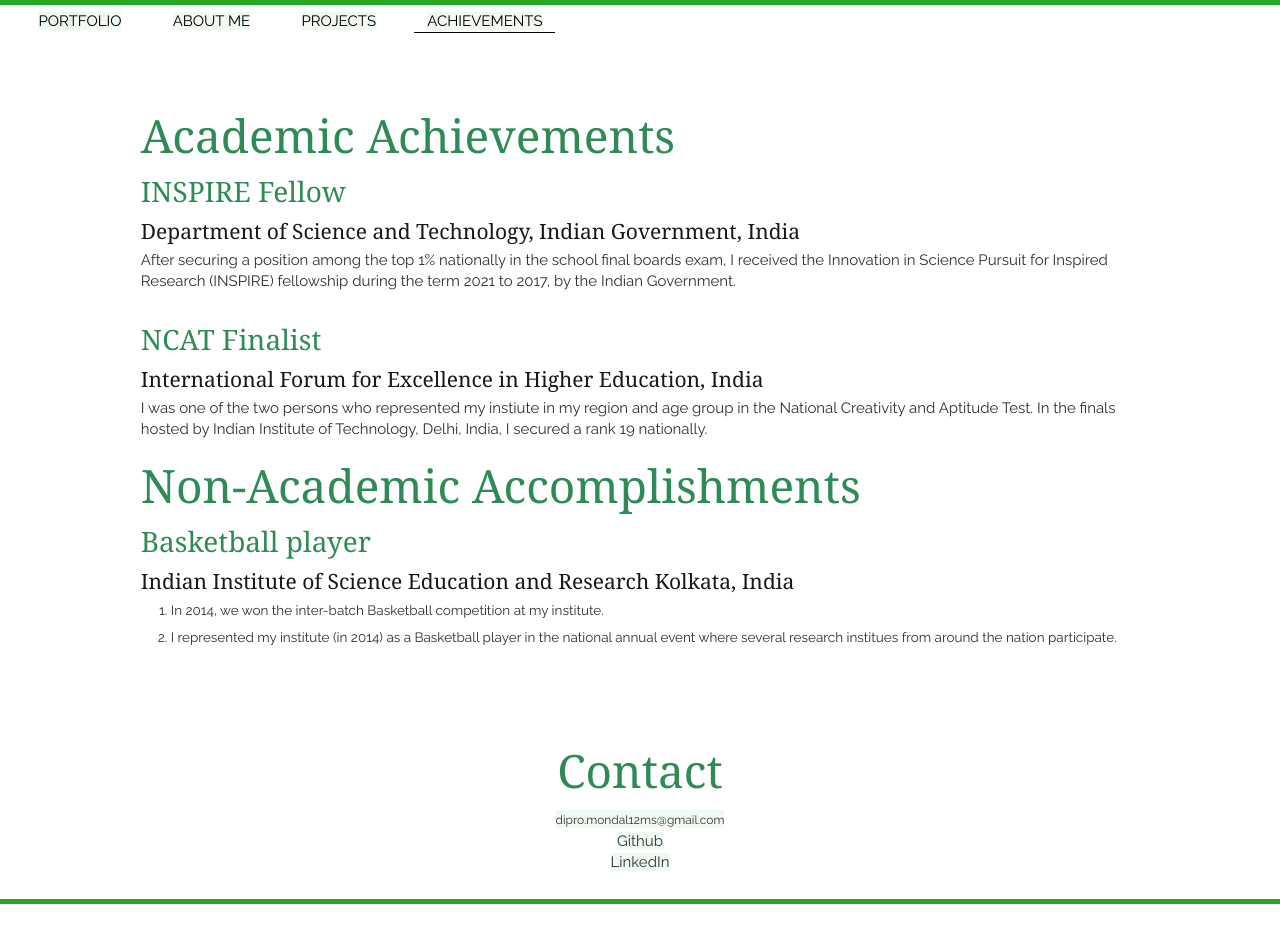
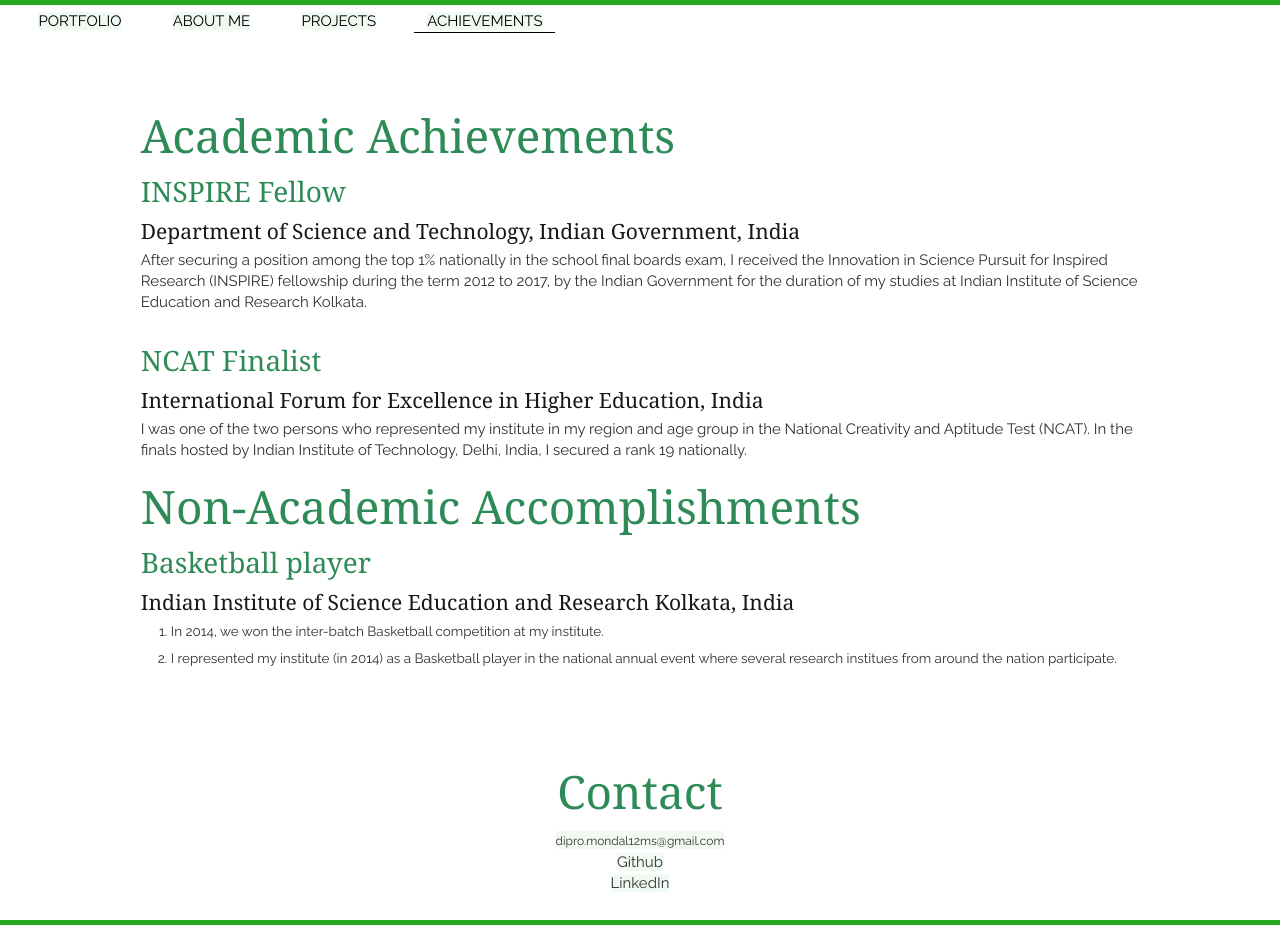
Before and after one commit to kuntala-c/kuntala-c.github.io, a Jekyll site: the page achievements.html, which Jekyll copies as it is, in a window 1280 px wide. Built offline with Jekyll 4.4.1, drawn with Linux system fonts in a browser that asks for light colours; before the commit the page ends 904 px from its top, so only the background shows below that.

Commit message:
Update v 0.02

```diff
--- a/achievements.html
+++ b/achievements.html
@@ -37,15 +37,15 @@
 								<li><h3>INSPIRE Fellow</h3>
 									<h4>Department of Science and Technology, Indian Government, India</h4>
 									<p class="hover_change_color"> After securing a position among the top 1% nationally in the school final boards exam, I received
-										the Innovation in Science Pursuit for Inspired Research (INSPIRE) fellowship during the term 2021 to
-										2017, by the Indian Government.
+										the Innovation in Science Pursuit for Inspired Research (INSPIRE) fellowship during the term 2012 to
+										2017, by the Indian Government for the duration of my studies at Indian Institute of Science Education and Research Kolkata.
 									</p>
 									<br/>
 
 								<li><h3>NCAT Finalist</h3>
 									<h4>International Forum for Excellence in Higher Education, India</h4>
-									<p class="hover_change_color"> I was one of the two persons who represented my instiute in my region and age group in the National
-									Creativity and Aptitude Test. In the finals	hosted by Indian Institute of Technology, Delhi, India, I secured
+									<p class="hover_change_color"> I was one of the two persons who represented my institute in my region and age group in the National
+									Creativity and Aptitude Test (NCAT). In the finals hosted by Indian Institute of Technology, Delhi, India, I secured
 									a rank 19 nationally.
 									</p>
 
@@ -63,8 +63,6 @@
 									<li><p class="hover_change_color"> I represented my institute (in 2014) as a Basketball player in the national annual event where several research institues
 									from around the nation participate.
 									</p>
-
-
 								</p>
 
 							</ul>
--- a/static/css/styles_mine.css
+++ b/static/css/styles_mine.css
@@ -74,6 +74,7 @@ div.sticky {
 
 .nav-link-wrapper:hover{
     border-bottom: 2px solid black;
+	-webkit-transform: scale(1.15);
 }
 
 .nav-link-wrapper a{
@@ -137,7 +138,7 @@ div.sticky {
 .profile-content-wrapper:hover h2{
     transition: 0.1s;
     color:lightseagreen;
-	font-weight: bold;
+	transition: -webkit-transform scale(1.02);
 }
 
 .projects-content-wrapper{
@@ -159,4 +160,5 @@ div.sticky {
 .hover_change_color:hover {
 	transition: 0.1s;
     color: red;
+	-webkit-transform: scale(1.02);
 }
```
